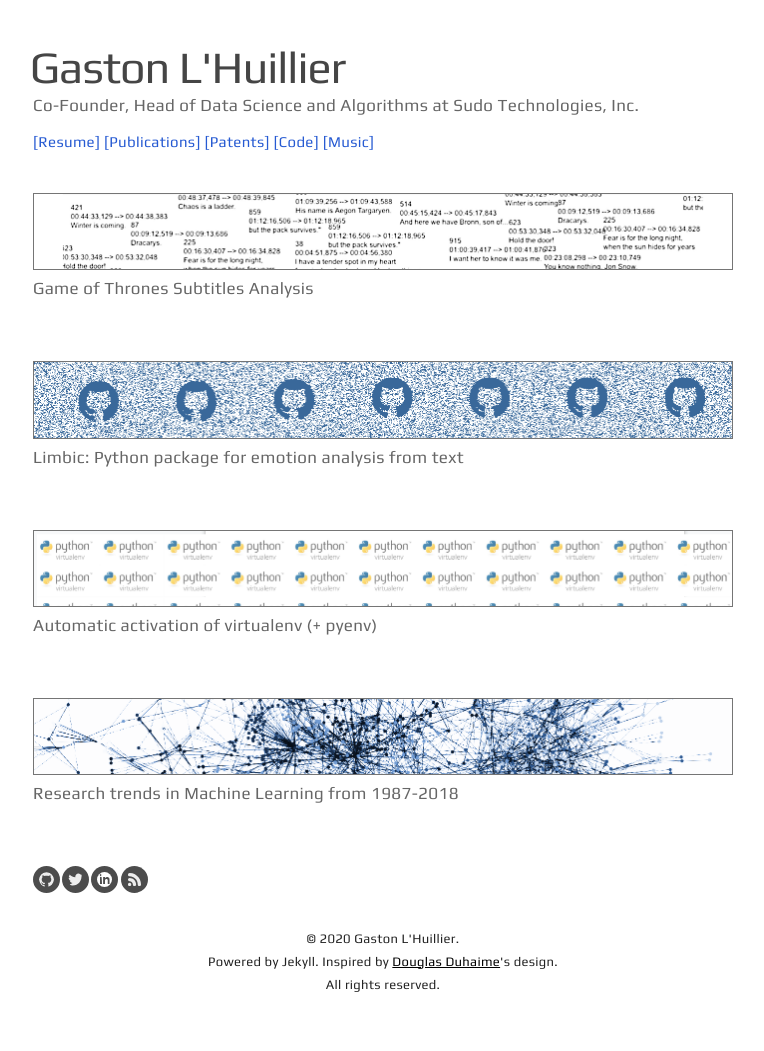
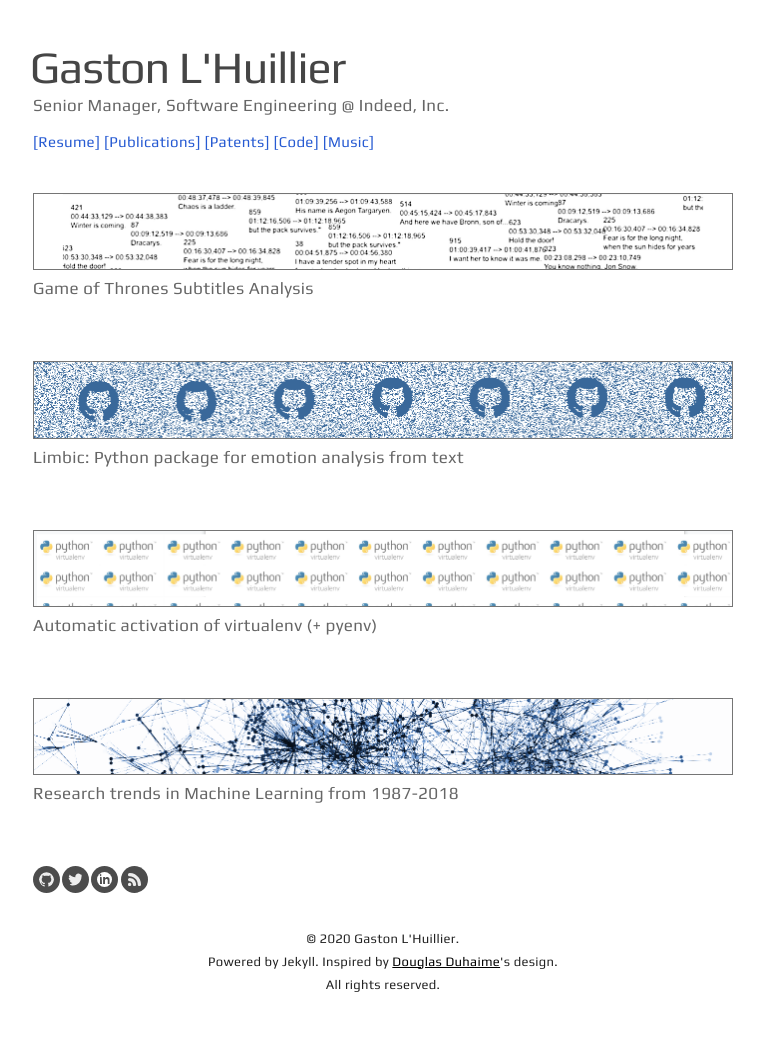
Before and after one commit to glhuilli/glhuilli.github.io, a Jekyll site: the page built from index.html, in a window 1280 px wide. Shown: the whole page, without its empty margins (117-881 px from the left). Built offline with Jekyll 4.4.1, drawn with Linux system fonts in a browser that asks for light colours.

Commit message:
Update index.html

```diff
--- a/index.html
+++ b/index.html
@@ -6,7 +6,7 @@ title: Gaston L'Huillier | Data Science and Machine Learning Engineering
 <div class='home'>
   <div class='container'>
     <h1>{{ site.name }}</h1>
-    <div class='about'>Co-Founder, Head of Data Science and Algorithms at Sudo Technologies, Inc.</div>
+    <div class='about'>Senior Manager, Software Engineering @ Indeed, Inc.</div>
     <div class='blurb'>
       <a href='https://drive.google.com/file/d/1l1wFkrbUv1cAMJeb1oxrIybgIINiZsqq/view?usp=sharing' target='_blank'>[Resume]</a>
       <a href='https://scholar.google.com/citations?hl=en&user=uwm4q9wAAAAJ&view_op=list_works' target='_blank'>[Publications]</a>
```
